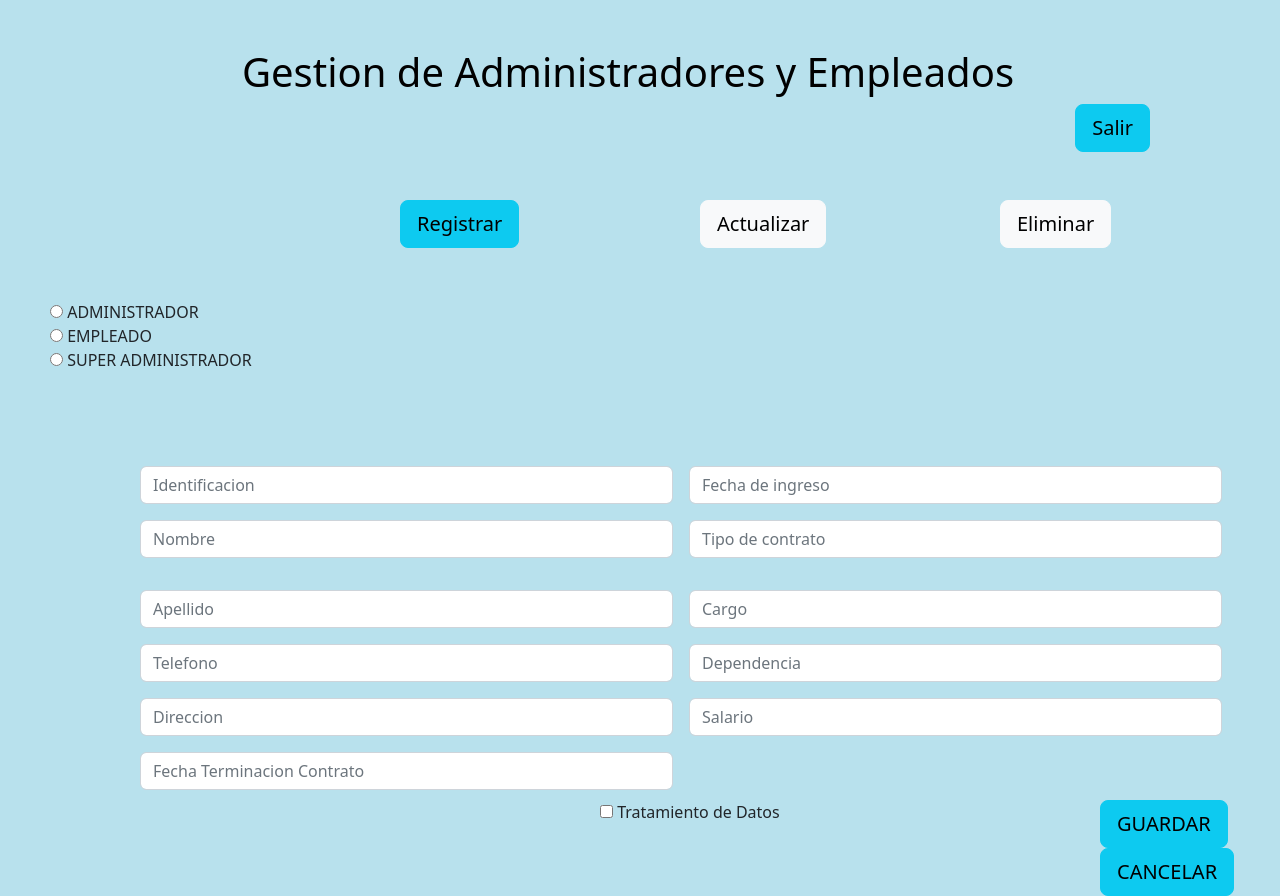
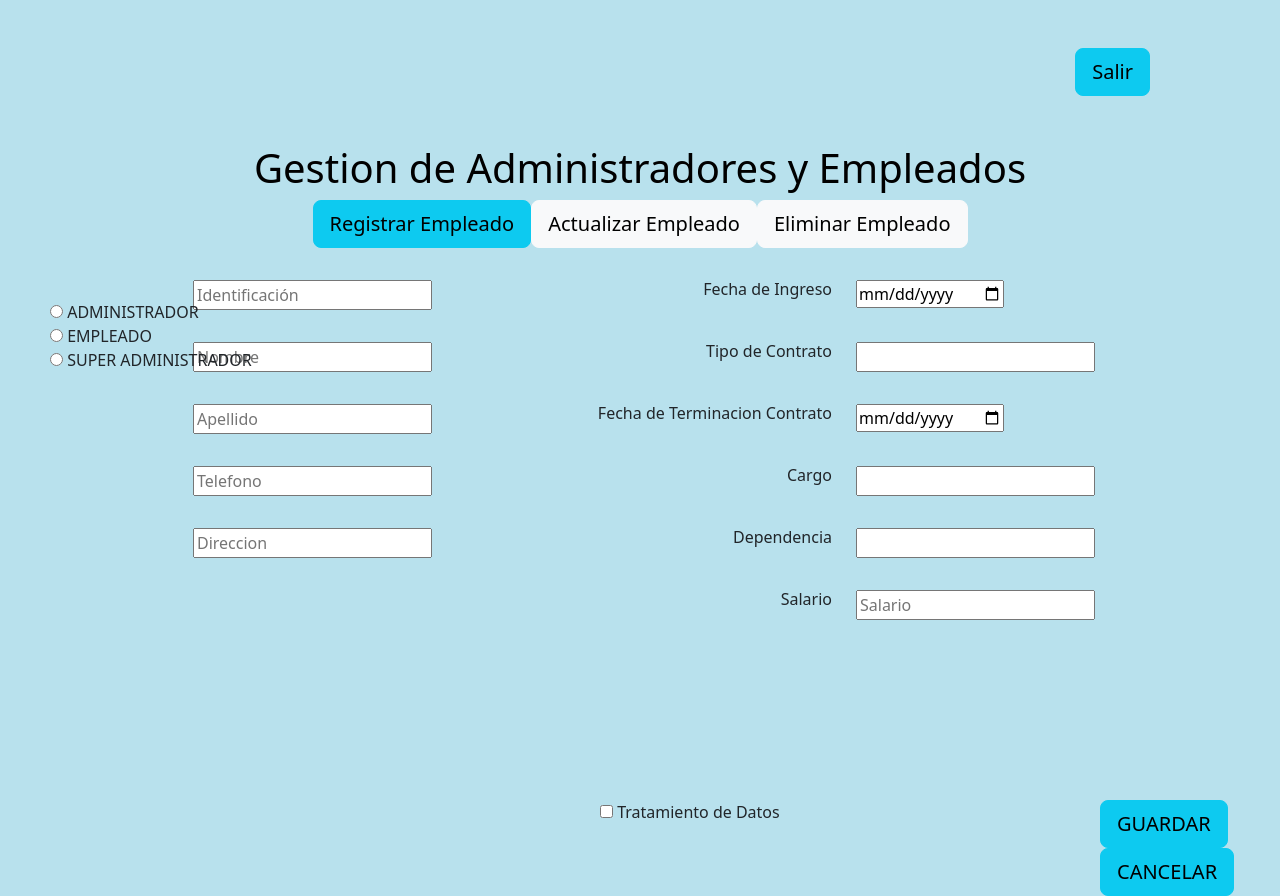
Before and after one commit to jorgeacevedo95/ProyectoGrupo10, a plain HTML site: page SuperAdmin.html in a window 1280 px wide. Drawn offline with Linux system fonts and the light colour scheme.

Commit message:
cambios en super

```diff
--- a/SuperAdmin.html
+++ b/SuperAdmin.html
@@ -19,23 +19,25 @@
         <div class="col">
             <div class="row p-5">
                 <div class="row">
-                    <h1>Gestion de Administradores y Empleados</h1>
+
                 </div>
                 <div class="d-flex justify-content-end">
                     <button type="submit" class="btn btn-info btn-lg">Salir</button>
                 </div>
             </div>
-
-            <div>
-                <button style="position: absolute; top: 200px; left: 400px;" type="submit" class="btn btn-info btn-lg">Registrar</button>
-            </div>
-            <div class="center" >
-                <button style="position: absolute; top: 200px; left: 700px;" type="submit" class="btn btn-light btn-lg">Actualizar</button>
+            <div class="d-flex justify-content-lg-center">
+                <h1>Gestion de Administradores y Empleados</h1>
             </div>
 
-            <div class="right">
-                <button style="position: absolute; top: 200px; left: 1000px;" type="submit" class="btn btn-light btn-lg">Eliminar</button>
+
+            <div class="col">
+                <div class="d-flex justify-content-lg-center">
+                    <button type="submit" class="btn btn-info btn-lg">Registrar Empleado</button>
+                    <button type="submit" class="btn btn-light btn-lg">Actualizar Empleado</button>
+                    <button type="submit" class="btn btn-light btn-lg">Eliminar Empleado</button>
                 </div>
+
+            </div>
 
             </div>
             <div class="row"></div>
@@ -60,65 +62,43 @@
 
     </div>
 
-    <div class="container">
-    <form style="position: absolute; top: 400px; margin: 50px;"class="row g-3 "method="get"  name="formRegistro" onSubmit="return validar_formulario()"><!--return para que no se refresque--->
+    <div class="row m-lg-3">
+        <form class="row" >
+
+            <div class="row m-lg-3">
+                <div class="col text-xl-end"><input type="text" placeholder="Identificación"> </div>
+                <div class="col text-xl-end" ><h6>Fecha de Ingreso</h6></div>
+                <div class="col"><input type="date"></div>
+            </div>
+            <div class="row m-lg-3">
+                <div class="col text-xl-end"><input type="text" placeholder="Nombre"> </div>
+                <div class="col text-xl-end" ><h6>Tipo de Contrato</h6></div>
+                <div class="col"><input type="text"></div>
+            </div>
+            <div class="row m-lg-3">
+                <div class="col text-xl-end"><input type="text" placeholder="Apellido"> </div>
+                <div class="col text-xl-end" ><h6>Fecha de Terminacion Contrato</h6></div>
+                <div class="col"><input type="date"></div>
+            </div>
+            <div class="row m-lg-3">
+                <div class="col text-xl-end"><input type="text" placeholder="Telefono"> </div>
+                <div class="col text-xl-end" ><h6>Cargo</h6></div>
+                <div class="col"><input type="text"></div>
+            </div>
+            <div class="row m-lg-3">
+                <div class="col text-xl-end"><input type="text" placeholder="Direccion"> </div>
+                <div class="col text-xl-end" ><h6>Dependencia</h6></div>
+                <div class="col"><input type="text"></div>
+            </div>
+            <div class="row m-lg-3">
+                <div class="col text-xl-end"> </div>
+                <div class="col text-xl-end" ><h6>Salario</h6></div>
+                <div class="col"><input type="text" placeholder="Salario"></div>
+            </div>
 
 
-
-        <div class="col-6">
-            <input type="text" id="identificacion" class="form-control" name="identificacion" maxlength="50"  placeholder="Identificacion" >
-        </div>
-
-        <div class="col-6">
-            <input type="text" class="form-control" id="fecha de ingreso" name="Fecha de ingreso" maxlength="50"  placeholder="Fecha de ingreso" >
-        </div>
-
-
-        <div class="col-6">
-            <input type="text" id="nombre" class="form-control" name="nombre" maxlength="50"  placeholder="Nombre">
-        </div>
-
-        <div class="col-6">
-            <input type="text" class="form-control" id="Tipo de contrato"name="Tipo de contrato" maxlength="50"  placeholder="Tipo de contrato"></p>
-        </div>
-
-        <div class="col-6">
-            <input type="text" id="apellido" class="form-control" name="apellido" maxlength="50" placeholder="Apellido">
-        </div>
-
-        <div class="col-6">
-            <input type="text" class="form-control" id="Cargo" name="Cargo" maxlength="50" placeholder="Cargo">
-        </div>
-
-
-        <div class="col-6">
-            <input type="text" id="telefono" class="form-control" name="telefono" maxlength="50" placeholder="Telefono">
-        </div>
-
-        <div class="col-6">
-            <input type="text" class="form-control" id="Dependencia" name="Dependencia" maxlength="50" placeholder="Dependencia">
-        </div>
-
-
-       <div class="col-6">
-        <input type="text" id="direccion" class="form-control" name="direccion" maxlength="50" placeholder="Direccion">
-       </div>
-
-       <div class="col-6">
-        <input type="text"  class="form-control" id="salario" name="salario" maxlength="50" placeholder="Salario">
-    </div>
-
-    <div class="col-6">
-        <input type="text" class="form-control" id="Fecha Terminacion Contrato" name="Fecha Terminacion Contrato" maxlength="50" placeholder="Fecha Terminacion Contrato">
-    </div>
-
-
-    </div>
-
-
-
-</form>
-
+        </form>
+</div>
 <div style= "position: absolute;top: 800px;left: 600px;" >
 <p><input type="checkbox"  name="condiciones"> Tratamiento de Datos</p>
 </div>
```
